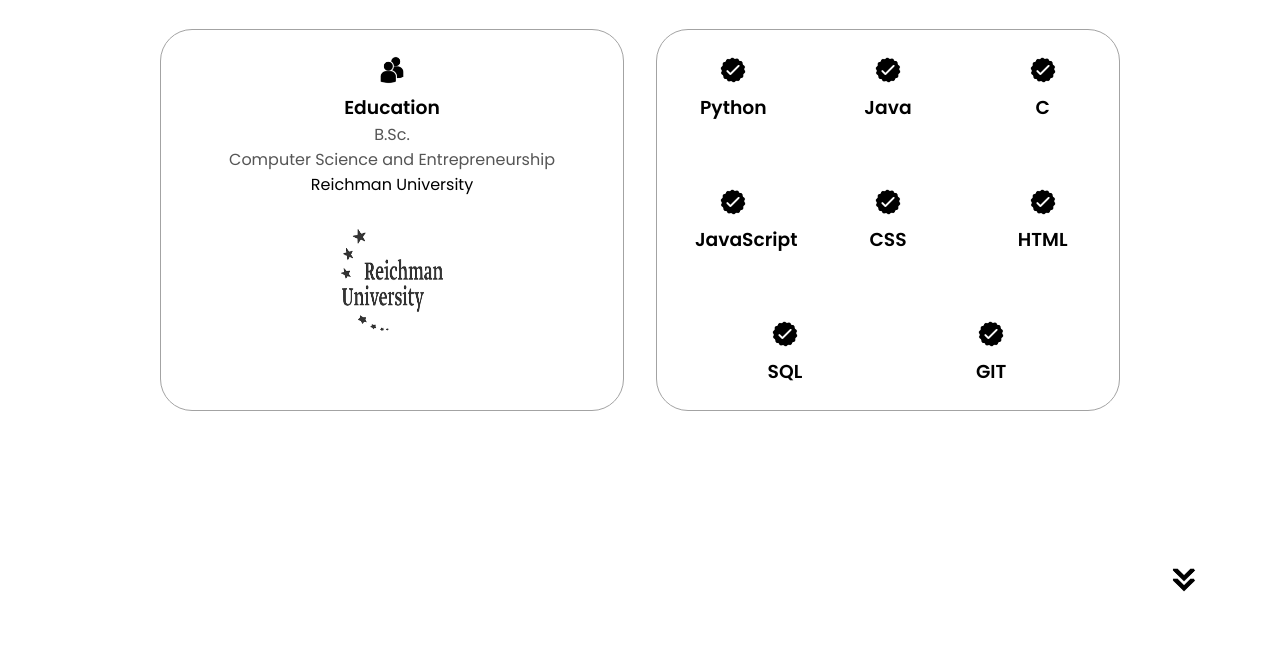
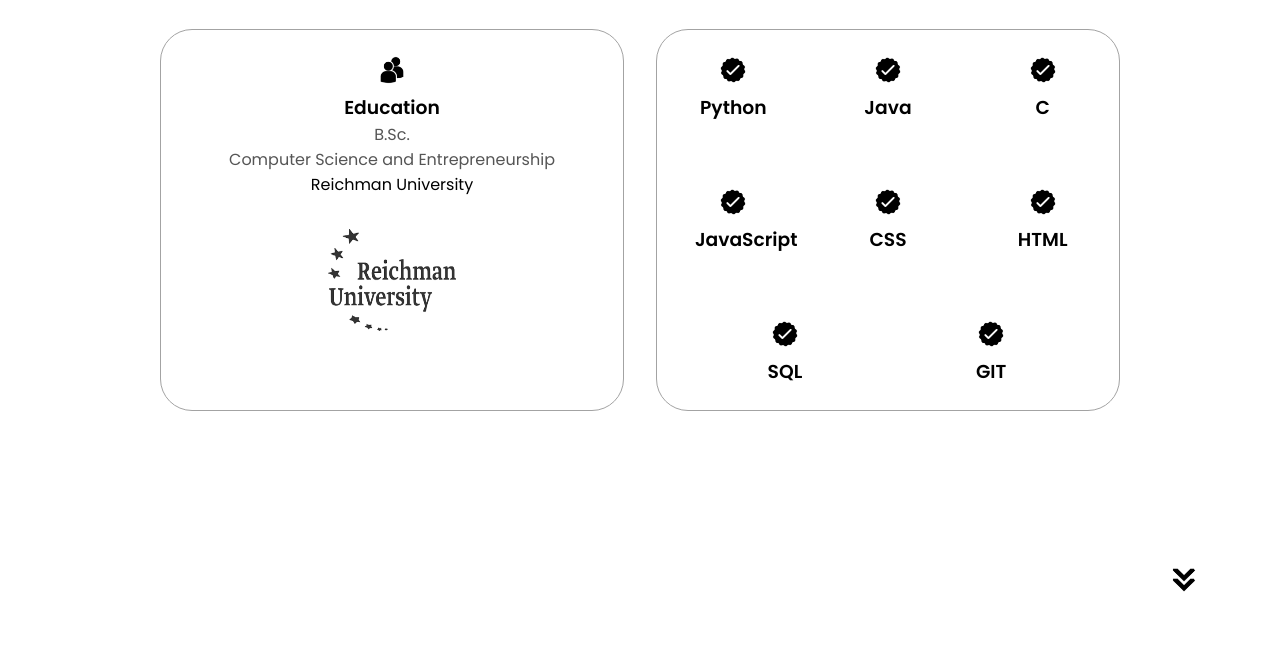
Before and after one commit to Yoavsb25/PersonalWebsite, a plain HTML site: page index.html in a window 1280 px wide. Shown: the part 1028-1693 px from the top of the page. Drawn offline with Linux system fonts and the light colour scheme.

Commit message:
changed reichman logo size

```diff
--- a/static/style.css
+++ b/static/style.css
@@ -295,7 +295,7 @@ section {
 .education-icon {
   margin-top: 4vh;
   filter: grayscale(100%);
-  width: 8vw;
+  width: 10vw;
   height: 8vw;
 }
 
```
